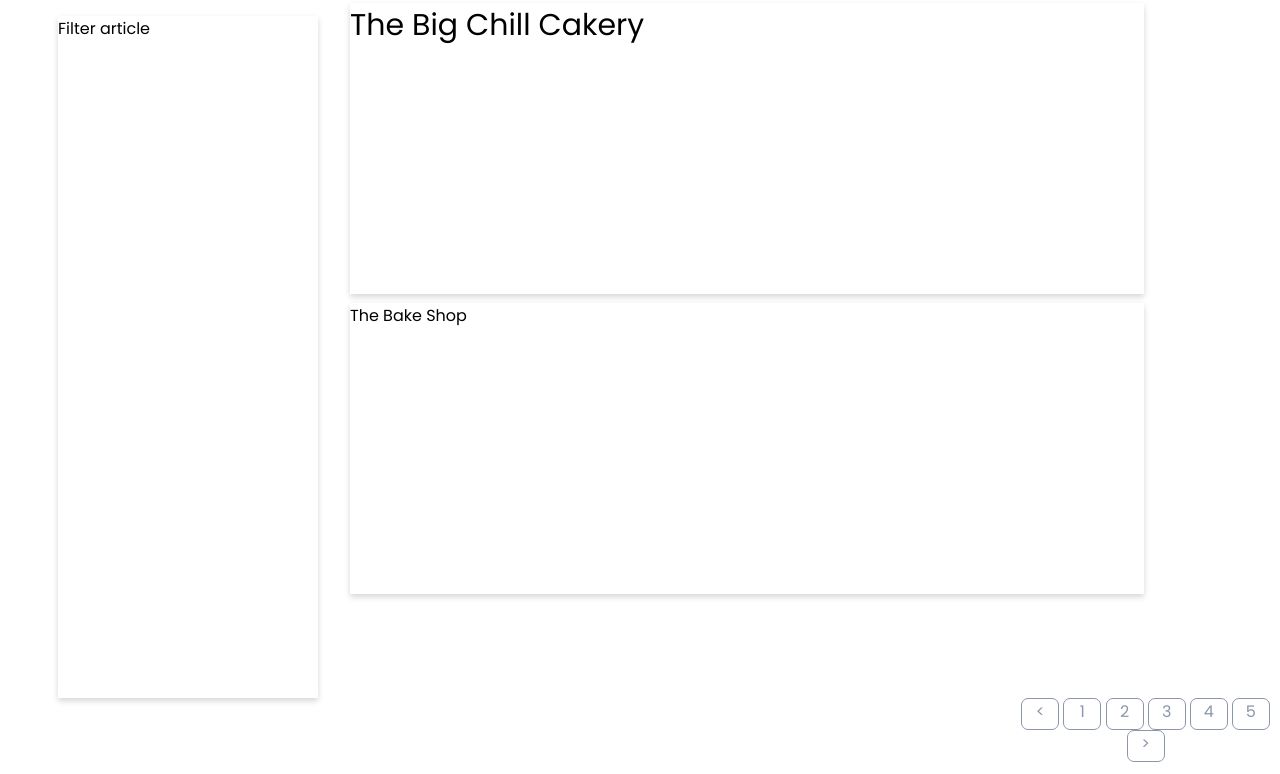
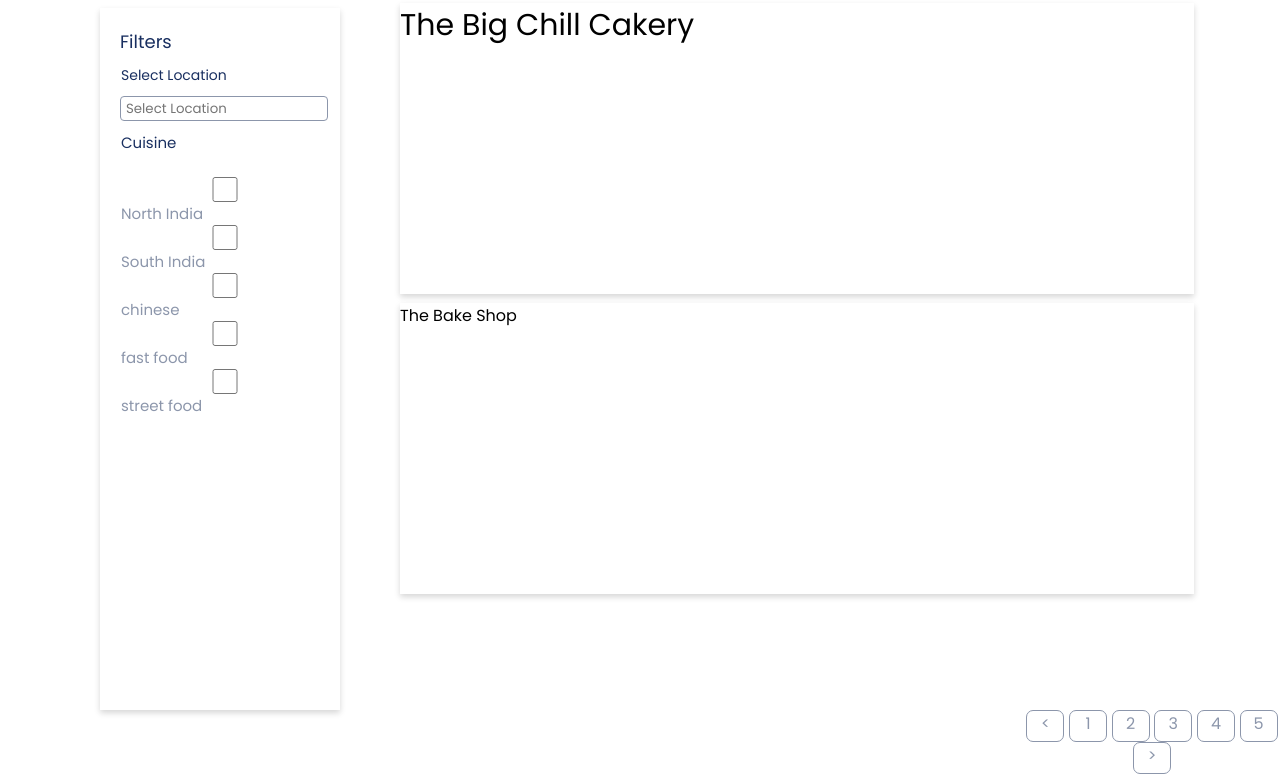
Before and after one commit to Kbhavanachowdary/full-stack, a plain HTML site: page Assignment1.html in a window 1280 px wide. Shown: the part 167-941 px from the top of the page. Drawn offline with Linux system fonts and the light colour scheme.

Commit message:
added html tags
Signed-off-by: Kbhavanachowdary <bhavanakchowdary36@gmail.com>

```diff
--- a/Assignment1.html
+++ b/Assignment1.html
@@ -19,7 +19,31 @@
     <main>
         <section>
         <div class="title-text">Breakfast Places in Mumbai</div>
-        <article class ="Filter-article">Filter article </article>
+        <article class ="Filter-article">Filters
+        <p class="select-location">Select Location</p>
+            <input list ="place" name ="place"  placeholder="Select Location"/>
+            <datalist id="place" >
+                <option>Mumbai</option>
+                <option>Delhi</option>
+                <option >Agra</option>
+                <option>Goa</option>
+            </datalist>
+            <div class="cuisine">Cuisine
+                <br><br>
+                <input type="checkbox" name="North India"></input>
+                <label for="north india">North India</label><br>
+                <input type="checkbox" name="south India"></input>
+                <label for="cuisine">South India</label><br>
+                <input type="checkbox" name="street food"></input>
+                <label for="cuisine">chinese</label><br>
+                <input type="checkbox" name="fast food"></input>
+                <label for="cuisine">fast food</label>
+                <input type="checkbox" name="street food"></input>
+                <label for="cuisine">street food</label>
+
+            </div>
+             </article>
+
         <article class ="result1-article">The Big Chill Cakery</article>
         <article class ="result2-article">The Bake Shop</article>
     </section>
--- a/style.css
+++ b/style.css
@@ -1,5 +1,7 @@
 * {
     font-family: poppins;
+    margin: 0%;
+    padding: 0%;
 
 }
 
@@ -53,20 +55,45 @@ header {
     font-weight: bold;
     font-size: 36px;
     margin-bottom: 30px;
-    margin-left: 50px;
+    margin-left: 100px;
 
 }
 
 .filter-article {
-    width: 260px;
+    width: 200px;
     height: 682px;
     background: #FFFFFF 0% 0% no-repeat padding-box;
     box-shadow: 0px 3px 6px #00000029;
-    margin-left: 50px;
-
+    margin-left: 100px;
+    padding: 20px 20px 0px ;
+    font-size: 18px;
+    color: #192F60;
+    opacity: 1;
+}
+.select-location {
+    color: #192f60;
+    padding: 10px 1px 10px ;
+    font-size: 14px;
+}
+input {
+    border: 1px solid #8C96AB;
+    border-radius: 4px;
+    height: 25px;
+    width: 208px;
+    text-indent: 5px;
 
 }
-
+.cuisine{
+    text-align: left;
+    letter-spacing: 0px;
+    color: #192F60;
+    font-size: 15px;
+    padding: 10px 1px 10px;
+}
+label {
+    text-align: left;
+    color: #8C96AB;
+}
 .result1-article {
     width: 794px;
     height: 291px;
@@ -74,7 +101,7 @@ header {
     box-shadow: 0px 3px 6px #00000029;
     position: absolute;
     top: 170px;
-    left: 350px;
+    left: 400px;
     font-size: 30;
 
 }
@@ -85,7 +112,7 @@ header {
     box-shadow: 0px 3px 6px #00000029;
     position: absolute;
     top: 470px;
-    left: 350px;
+    left: 400px;
 }
 .flex-container {
     /* position: relative; */
@@ -95,6 +122,7 @@ header {
     justify-content: space-around;
     /* height: 100px; */
     align-items: flex-start;
+
 }
 .flex-container > div {
     top: 800px;
@@ -109,4 +137,5 @@ header {
     letter-spacing: 0px;
     color: #8C96AB;
     opacity: 2;
+
 }
```
